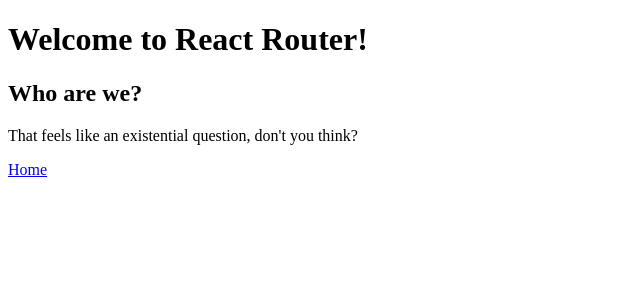
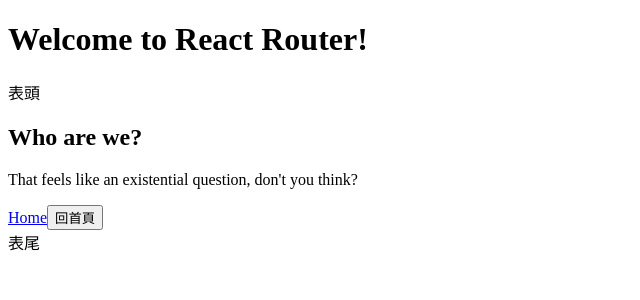
Before and after one commit to kimnTai/react-week3, a React (Vite) app: page /#/about in a window 1280 px wide. Shown: the top 300 px of the page, without its empty margins (0-640 px from the left). Built offline with nearby package versions, Linux system fonts and the light colour scheme.

Commit message:
[新增] layout

```diff
--- a/src/App.tsx
+++ b/src/App.tsx
@@ -1,6 +1,8 @@
 import { Routes, Route } from "react-router-dom";
 import About from "./routes/About";
 import Home from "./routes/Home";
+import Layout from "./routes/Layout";
+import List from "./routes/List";
 
 export default function App() {
     return (
@@ -9,9 +11,12 @@
                 <h1>Welcome to React Router!</h1>
             </header>
             <Routes>
-                <Route path="/" element={<Home />} />
-                <Route path="about" element={<About />} />
-                <Route path="*" element={<h2>無此路徑</h2>} />
+                <Route path="/" element={<Layout />}>
+                    <Route path="/" element={<Home />} />
+                    <Route path="/about" element={<About />} />
+                    <Route path=":id" element={<List />} />
+                    <Route path="*" element={<h2>無此路徑</h2>} />
+                </Route>
             </Routes>
         </div>
     );
--- a/src/routes/About.tsx
+++ b/src/routes/About.tsx
@@ -1,6 +1,7 @@
-import { Link } from "react-router-dom";
+import { Link, useNavigate } from "react-router-dom";
 
 export default function About() {
+    const navigate = useNavigate();
     return (
         <>
             <main>
@@ -9,6 +10,7 @@
             </main>
             <nav>
                 <Link to="/">Home</Link>
+                <input type="button" value="回首頁" onClick={() => navigate("/")} />
             </nav>
         </>
     );
--- /dev/null
+++ b/src/routes/Layout.tsx
@@ -0,0 +1,13 @@
+import { Outlet } from "react-router-dom";
+
+export default function Layout() {
+    return (
+        <>
+            <div>表頭</div>
+            <main>
+                <Outlet />
+            </main>
+            <div>表尾</div>
+        </>
+    );
+}
--- /dev/null
+++ b/src/routes/List.tsx
@@ -0,0 +1,15 @@
+import { Link, useParams } from "react-router-dom";
+
+export default function List() {
+    const { id } = useParams();
+    return (
+        <>
+            <ul>
+                {id}
+                <li>1</li>
+                <li>2</li>
+                <li>3</li>
+            </ul>
+        </>
+    );
+}
```
